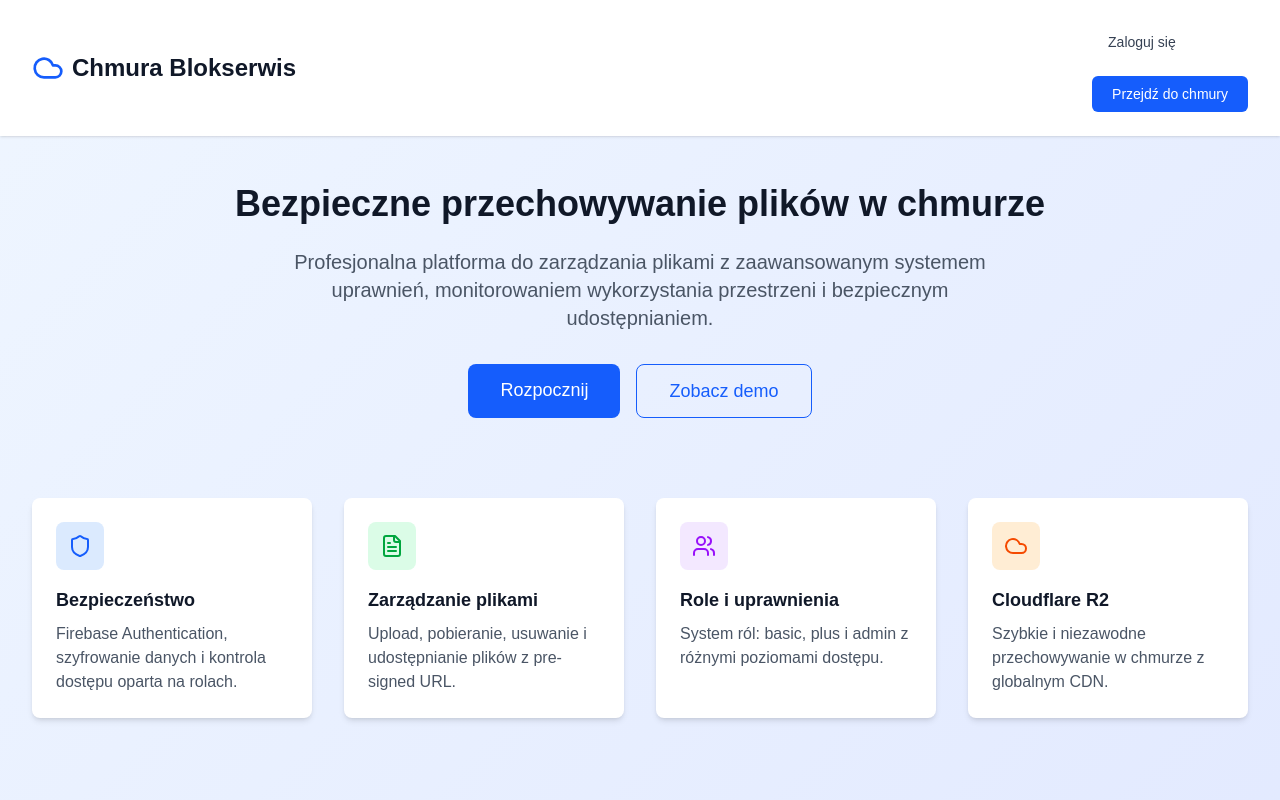
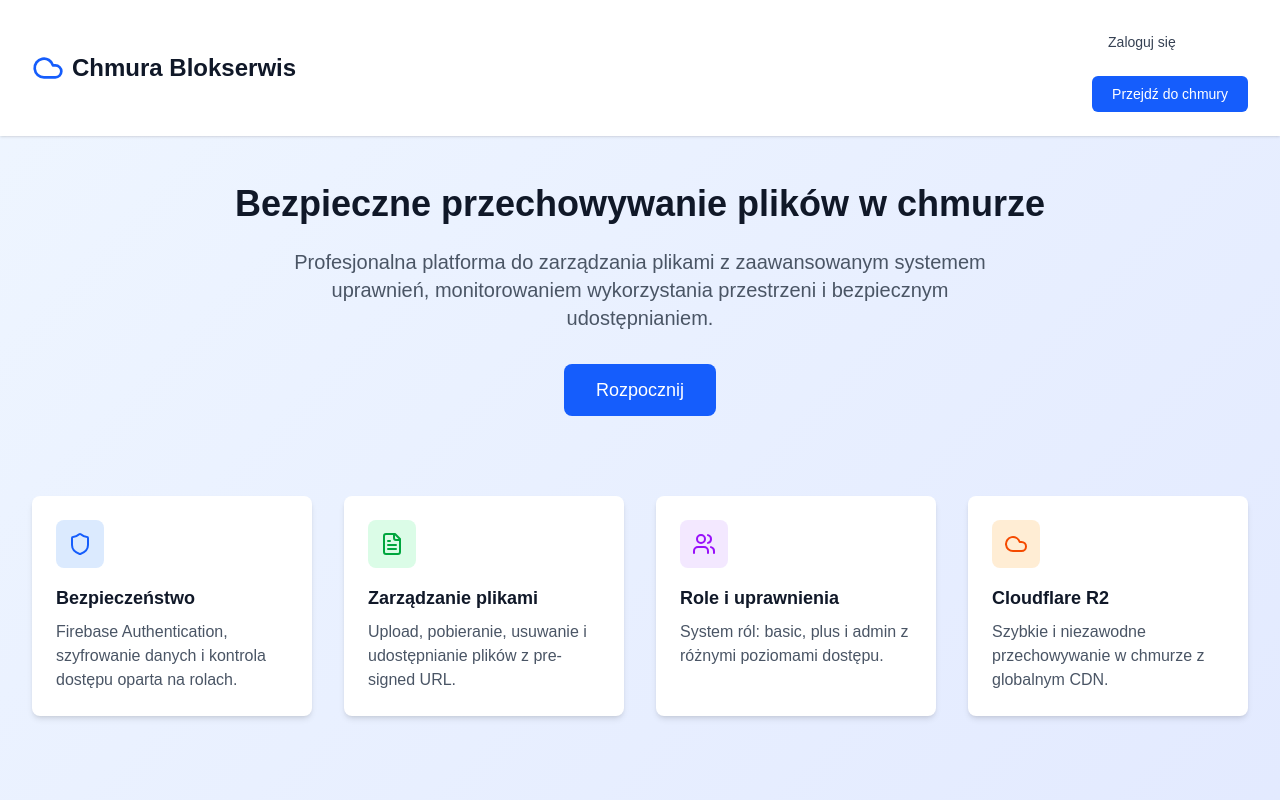
Before and after one commit to Dan1el-19/chmura-blokserwis, a Next.js app: page / in a window 1280 px wide. Shown: the top 800 px of the page. Built offline with nearby package versions, Linux system fonts and the light colour scheme.

Commit message:
1.0 Release

```diff
--- a/src/app/page.tsx
+++ b/src/app/page.tsx
@@ -48,12 +48,6 @@ export default function Home() {
               className="bg-blue-600 text-white px-6 md:px-8 py-3 rounded-lg text-base md:text-lg font-medium hover:bg-blue-700 transition-colors text-center"
             >
               Rozpocznij
-            </Link>
-            <Link
-              href="/storage"
-              className="border border-blue-600 text-blue-600 px-6 md:px-8 py-3 rounded-lg text-base md:text-lg font-medium hover:bg-blue-50 transition-colors text-center"
-            >
-              Zobacz demo
             </Link>
           </div>
         </div>
```
